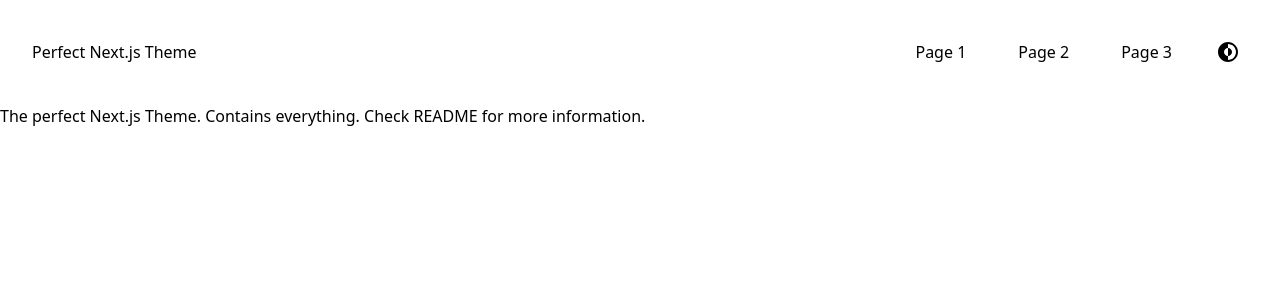
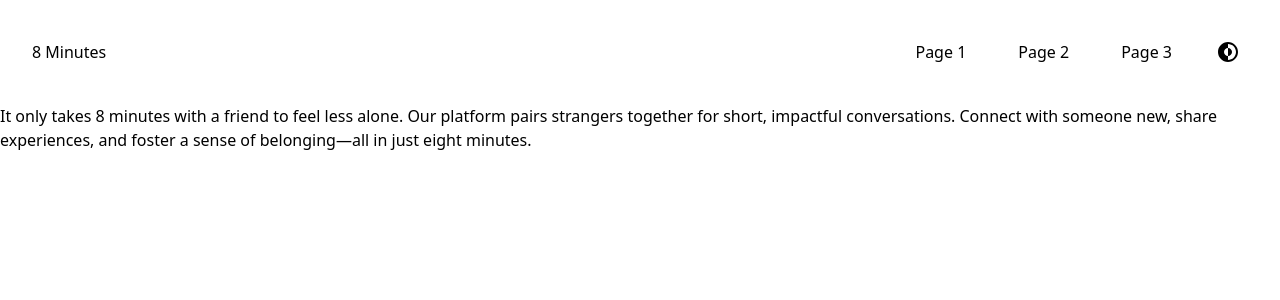
Before and after one commit to sahitid/8minutes, a Next.js app: page / in a window 1280 px wide. Shown: the top 300 px of the page. Built offline with nearby package versions, Linux system fonts and the light colour scheme.

Commit message:
initial commit

```diff
--- a/components/head.js
+++ b/components/head.js
@@ -1,15 +1,13 @@
 import Head from 'next/head'
 
 export default function HeadObject({children}) {
-    const title = "The Perfect Next.js Theme";
-    const description = "This is the perfect Next.js theme that you should use instead of create-next-app.";
-    const searchBarColor = "#ffffff"; // This is your Safari 15 Search Bar Color in Light Mode
-    //const darkSearchBarColor = "#000000"; // This is your Safari 15 Search Bar Color in Dark Mode (optional)
-    const keywords = "put some fun keywords here";
-    const author = "Sarthak Mohanty";
-    const twitter = "@sarthaktexas";
-    const url = "http://localhost:3000"; // This is your og:url or domain (optional but recommended)
-    //const image = "/ogimage.png"; // This is your OpenGraph image
+    const title = "8 Minutes";
+    const description = "It only takes 8 minutes with a friend to feel less alone. Our platform pairs strangers together for short, impactful conversations. Connect with someone new, share experiences, and foster a sense of belonging—all in just eight minutes.";
+    const searchBarColor = "#ffffff";
+    const keywords = "8 minutes, 8minutes, eight minutes, eight, minutes, free chat, ";
+    const author = "Sahiti Dasari";
+    const url = "http://localhost:3000";
+    //const image = "/ogimage.png"; //OpenGraph image
     return (
         <Head>
             <meta charSet="utf-8" />
@@ -27,9 +25,6 @@ export default function HeadObject({children}) {
             <meta property="og:title" content={title} />
             <meta property="og:description" content={description} />
             {/* <meta property="og:image" content={image} /> */}
-            <meta name="twitter:card" content="summary" />
-            <meta name="twitter:site" content={twitter} />
-            <meta name="twitter:creator" content={twitter} />
             {/* Add analytics here */}
             {children}
         </Head>
--- a/components/nav.js
+++ b/components/nav.js
@@ -12,12 +12,12 @@ const links = [
 export default function Nav() {
     const {theme, setTheme} = useTheme()
     useEffect(() => {
-        console.log('Made by Sarthak Mohanty. All Rights Reserved. Want to hire me? https://srtk.me')
+        console.log('Made with <3 by Sahiti Dasari. All Rights Reserved. https://sahiti.dev')
     })
     return (
         <nav className="dark:text-white">
             <ul className="flex flex-wrap sm:justify-between items-start sm:items-center p-8 mt-6 sm:mt-0">
-                <li>Perfect Next.js Theme</li>
+                <li>8 Minutes</li>
                 <ul className={`mx-auto sm:mx-0 flex flex-row space-x-5`}>
                     {links.map(({ href, label }) => (
                         <li className="self-center" key={`${href}${label}`}>
--- a/pages/index.js
+++ b/pages/index.js
@@ -5,10 +5,10 @@ export default function Home() {
   return (
     <div className="dark:text-white dark:bg-black">
       <HeadObject>
-        {/* You can put extra tags in here, or leave it blank */}
+        {/* Can put extra tags in here, or leave it blank */}
       </HeadObject>
       <Nav />
-      The perfect Next.js Theme. Contains everything. Check README for more information.
+      It only takes 8 minutes with a friend to feel less alone. Our platform pairs strangers together for short, impactful conversations. Connect with someone new, share experiences, and foster a sense of belonging—all in just eight minutes.
     </div>
   )
 }
```
Also changed, not shown: 1 other file (tests, documents, lock files or other folders).
